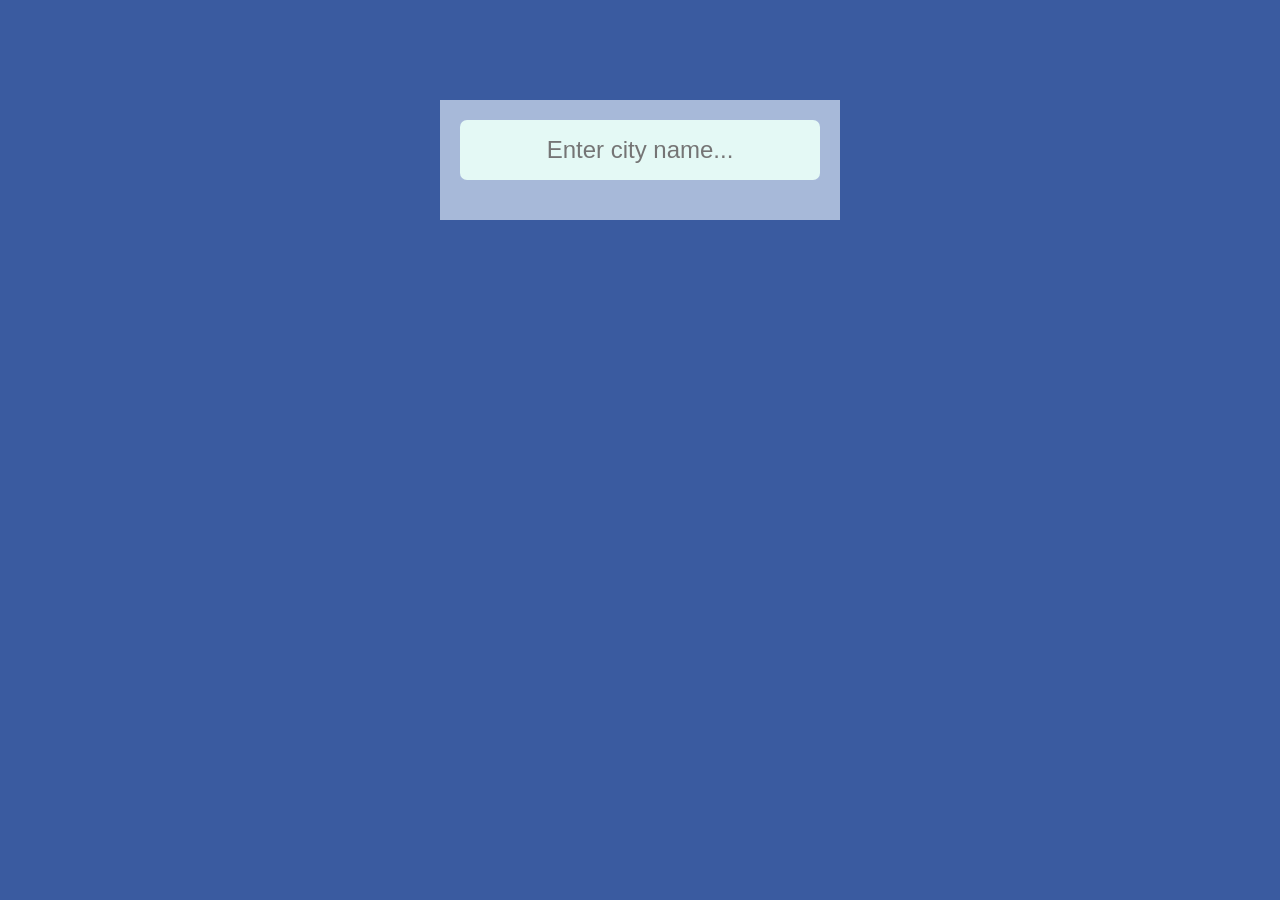
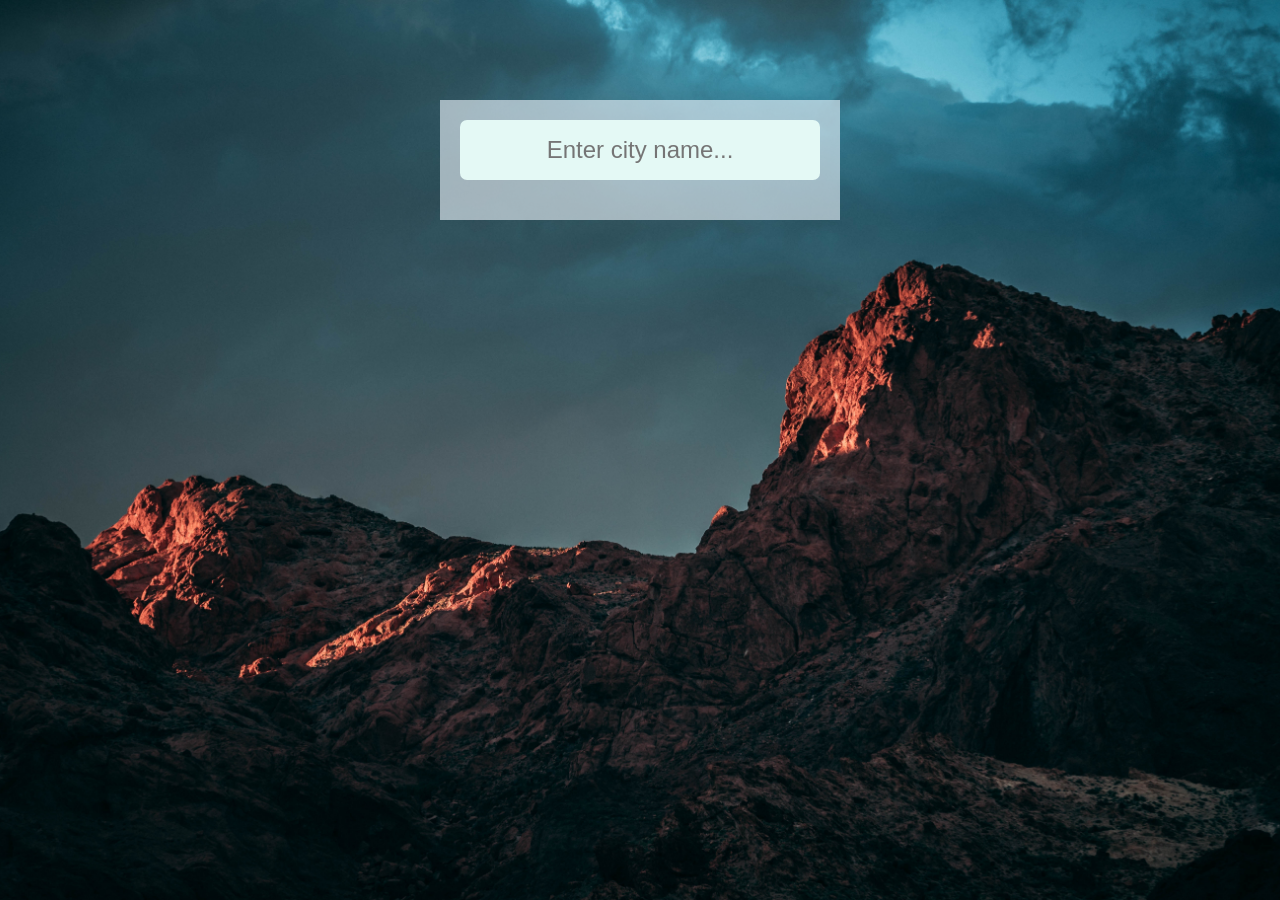
Before and after one commit to Ajay4486/Weather-App, a plain HTML site: page index.html in a window 1280 px wide. Drawn offline with Linux system fonts and the light colour scheme.

Commit message:
Update styles.css

```diff
--- a/styles.css
+++ b/styles.css
@@ -5,7 +5,7 @@
 }
 
 body {
-    background-color: #3A5BA0;
+ background-image: url('/images/bg3.jpg');
     height: 100vh;
     overflow: hidden;
     background-repeat: no-repeat;
```
